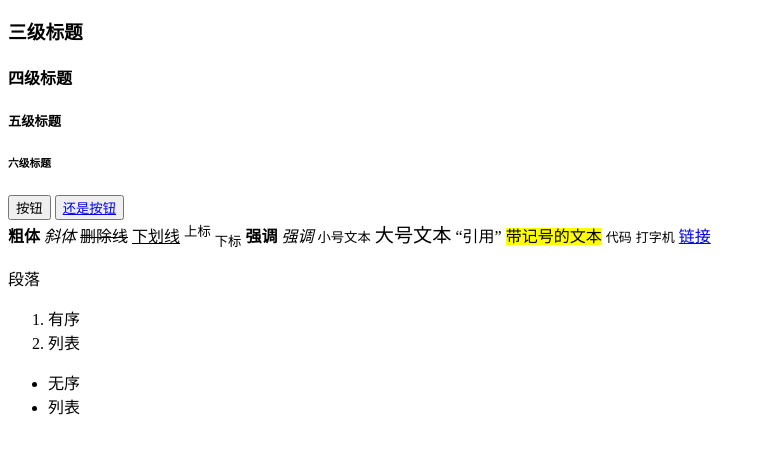
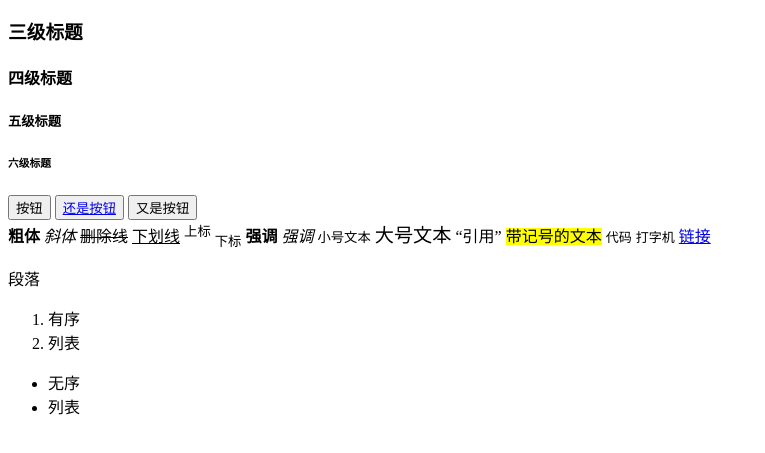
Before and after one commit to 727384/727384.github.io, a plain HTML site: page test.html in a window 1280 px wide. Shown: the part 127-580 px from the top of the page, without its empty margins (0-765 px from the left). Drawn offline with Linux system fonts and the light colour scheme.

Commit message:
Update test.html

```diff
--- a/test.html
+++ b/test.html
@@ -15,6 +15,7 @@
     <button>
         <a href='https://space.bilibili.com/2095824177'>还是按钮</a>
     </button>
+    <button onclick=window.alert("这是一个窗口。")>又是按钮</button>
     <br>
     <b>粗体</b>
     <i>斜体</i>
```
